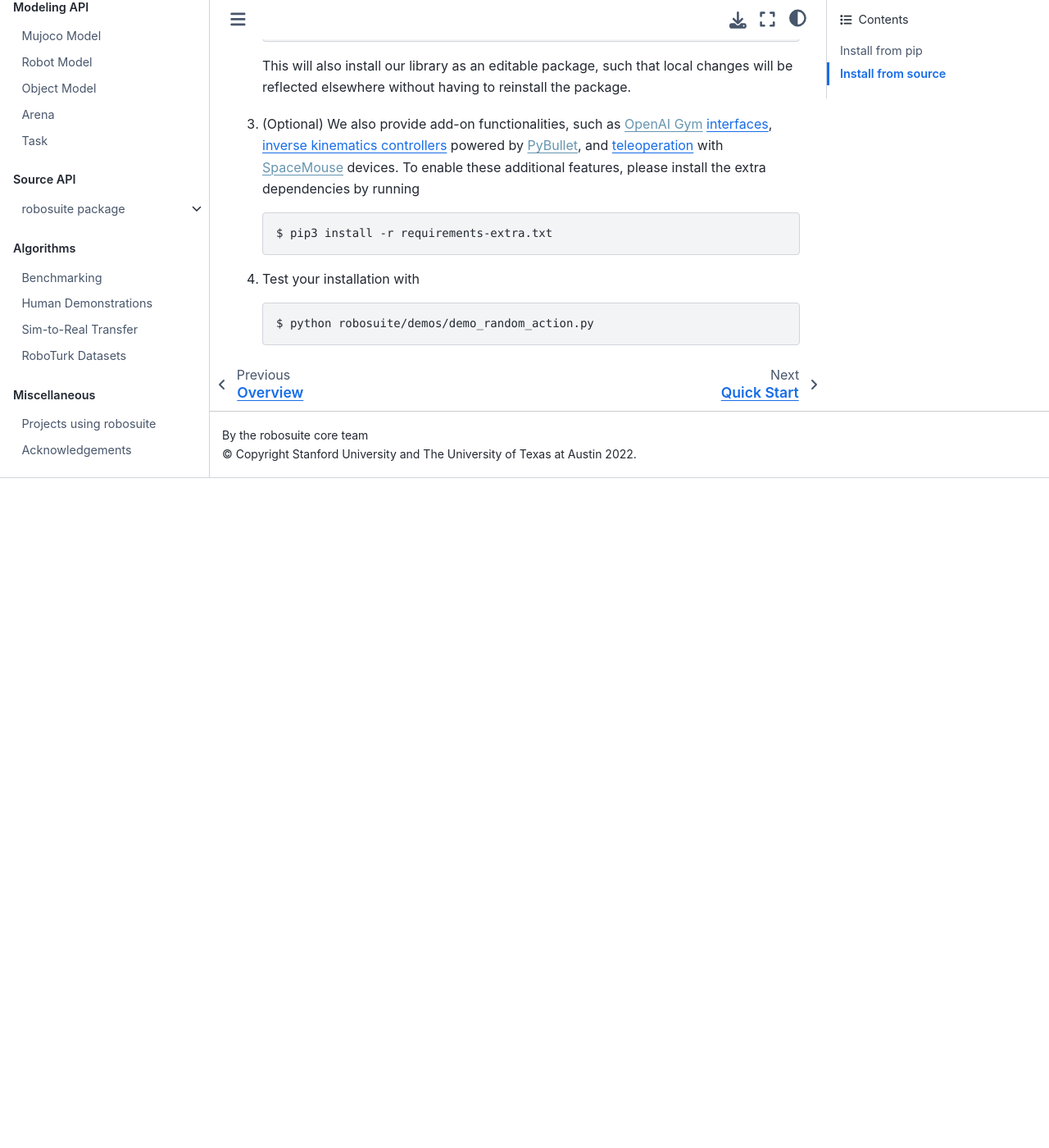
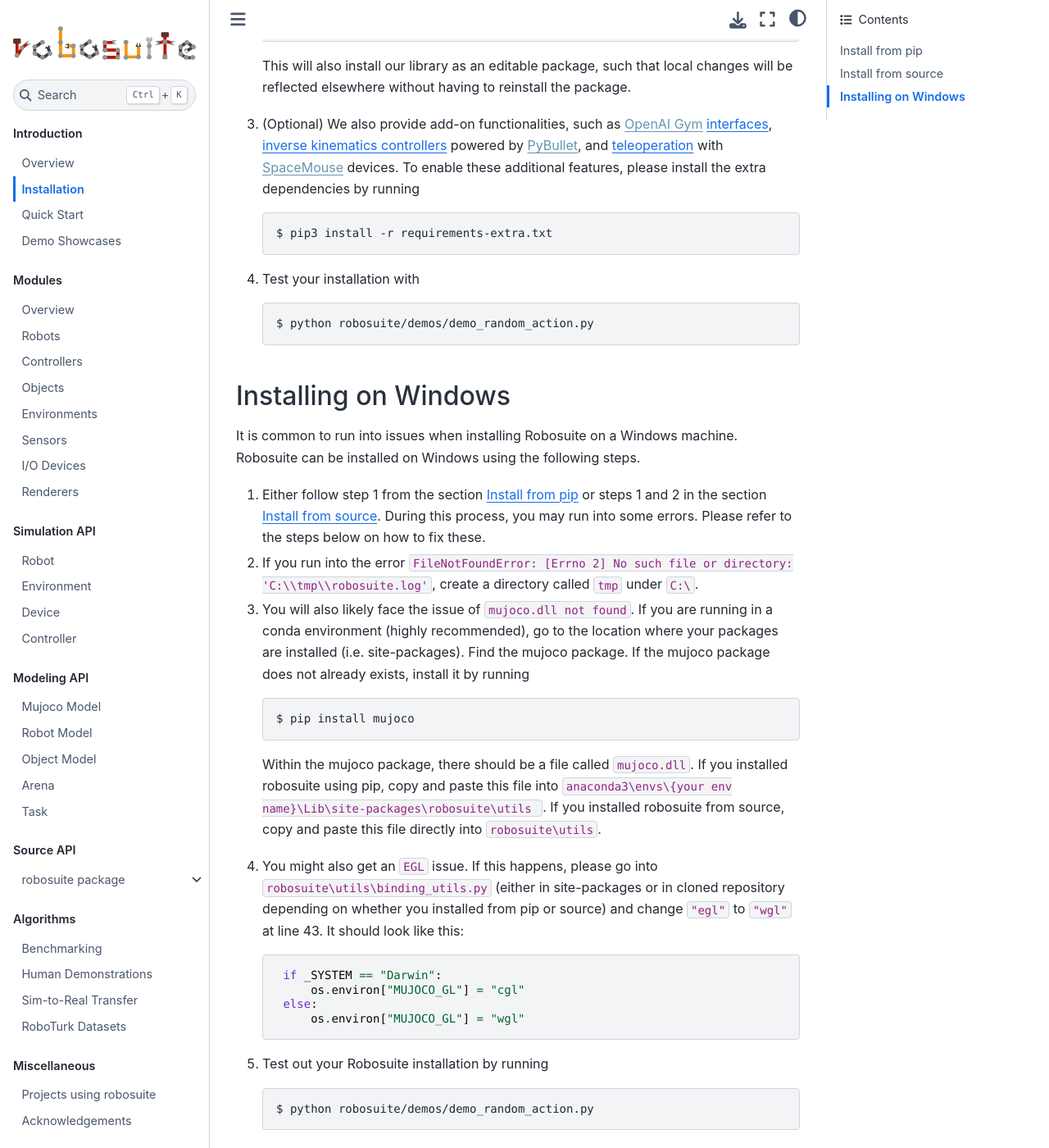
Before and after one commit to ARISE-Initiative/robosuite, a Sphinx documentation site: the page built from docs/installation.md, in a window 1280 px wide and 1400 px high, scrolled down 1005 px. Shown: the whole window at 82% size. Built offline with Sphinx 7.4.7 and the Sphinx Book theme 1.1.4, drawn with Linux system fonts in a browser that asks for light colours; pages that are not in the unit, such as notebooks, are missing from menus; before the commit the page ends 1588 px from its top, so only the background shows below that.

Commit message:
Updating installation documentation for Windows

````diff
--- a/docs/installation.md
+++ b/docs/installation.md
@@ -40,3 +40,34 @@
    ```sh
    $ python robosuite/demos/demo_random_action.py
    ```
+
+### Installing on Windows
+
+It is common to run into issues when installing Robosuite on a Windows machine. Robosuite can be installed on Windows using the following steps.
+
+1. Either follow step 1 from the section [Install from pip](#install-from-pip) or steps 1 and 2 in the section [Install from source](#install-from-source). During this process, you may run into some errors. Please refer to the steps below on how to fix these.
+
+2. If you run into the error `FileNotFoundError: [Errno 2] No such file or directory: 'C:\\tmp\\robosuite.log'`, create a directory called `tmp` under `C:\`.
+
+3. You will also likely face the issue of `mujoco.dll not found`. If you are running in a conda environment (highly recommended), go to the location where your packages are installed (i.e. site-packages). Find the mujoco package. If the mujoco package does not already exists, install it by running
+
+   ```sh
+   $ pip install mujoco
+   ```
+
+   Within the mujoco package, there should be a file called `mujoco.dll`. If you installed robosuite using pip, copy and paste this file into `anaconda3\envs\{your env name}\Lib\site-packages\robosuite\utils `. If you installed robosuite from source, copy and paste this file directly into `robosuite\utils`.
+
+4. You might also get an `EGL` issue. If this happens, please go into `robosuite\utils\binding_utils.py` (either in site-packages or in cloned repository depending on whether you installed from pip or source) and change `"egl"` to `"wgl"` at line 43. It should look like this:
+
+   ```
+    if _SYSTEM == "Darwin":
+        os.environ["MUJOCO_GL"] = "cgl"
+    else:
+        os.environ["MUJOCO_GL"] = "wgl"
+   ```
+
+5. Test out your Robosuite installation by running
+
+   ```sh
+   $ python robosuite/demos/demo_random_action.py
+   ```
````
